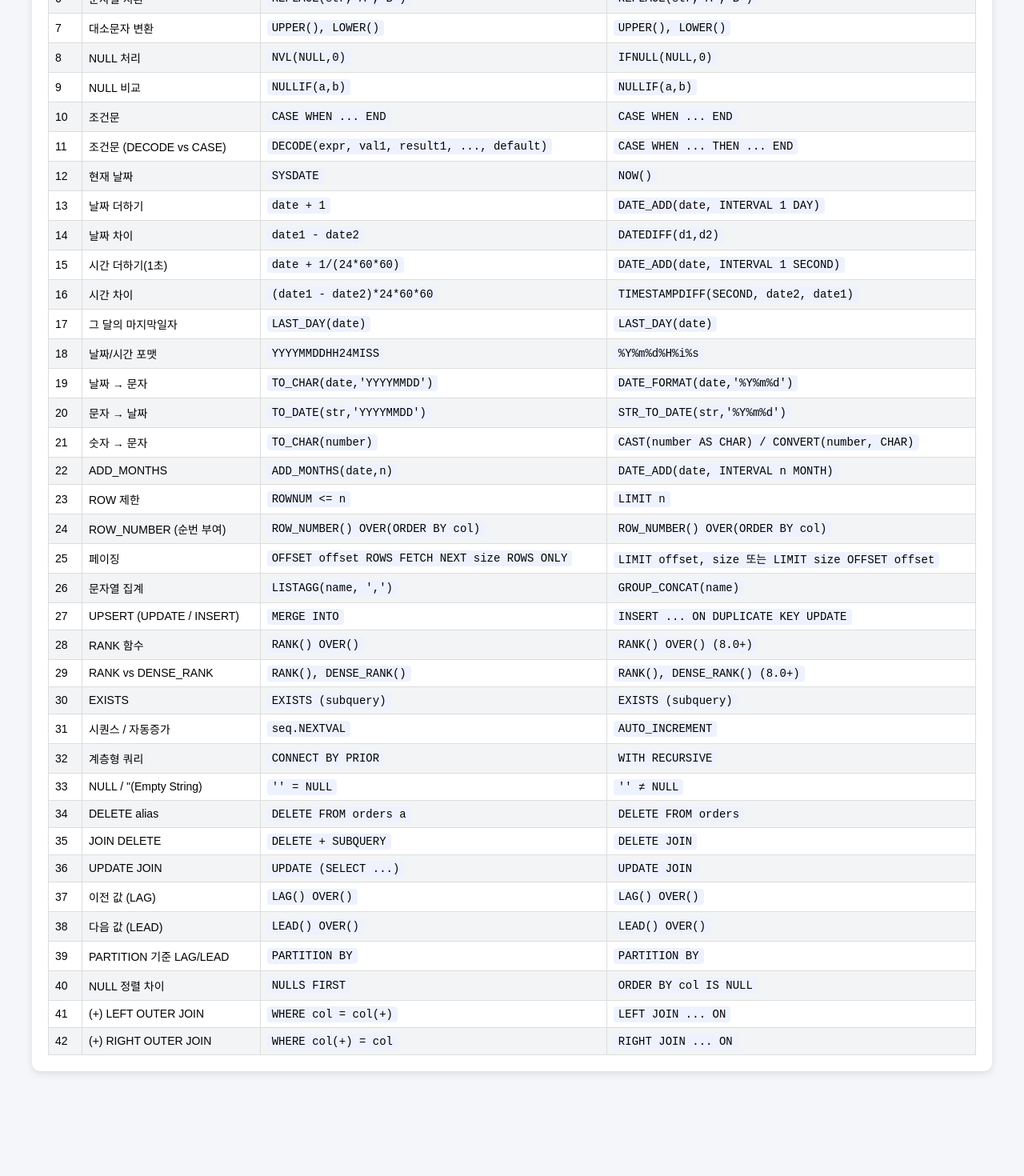
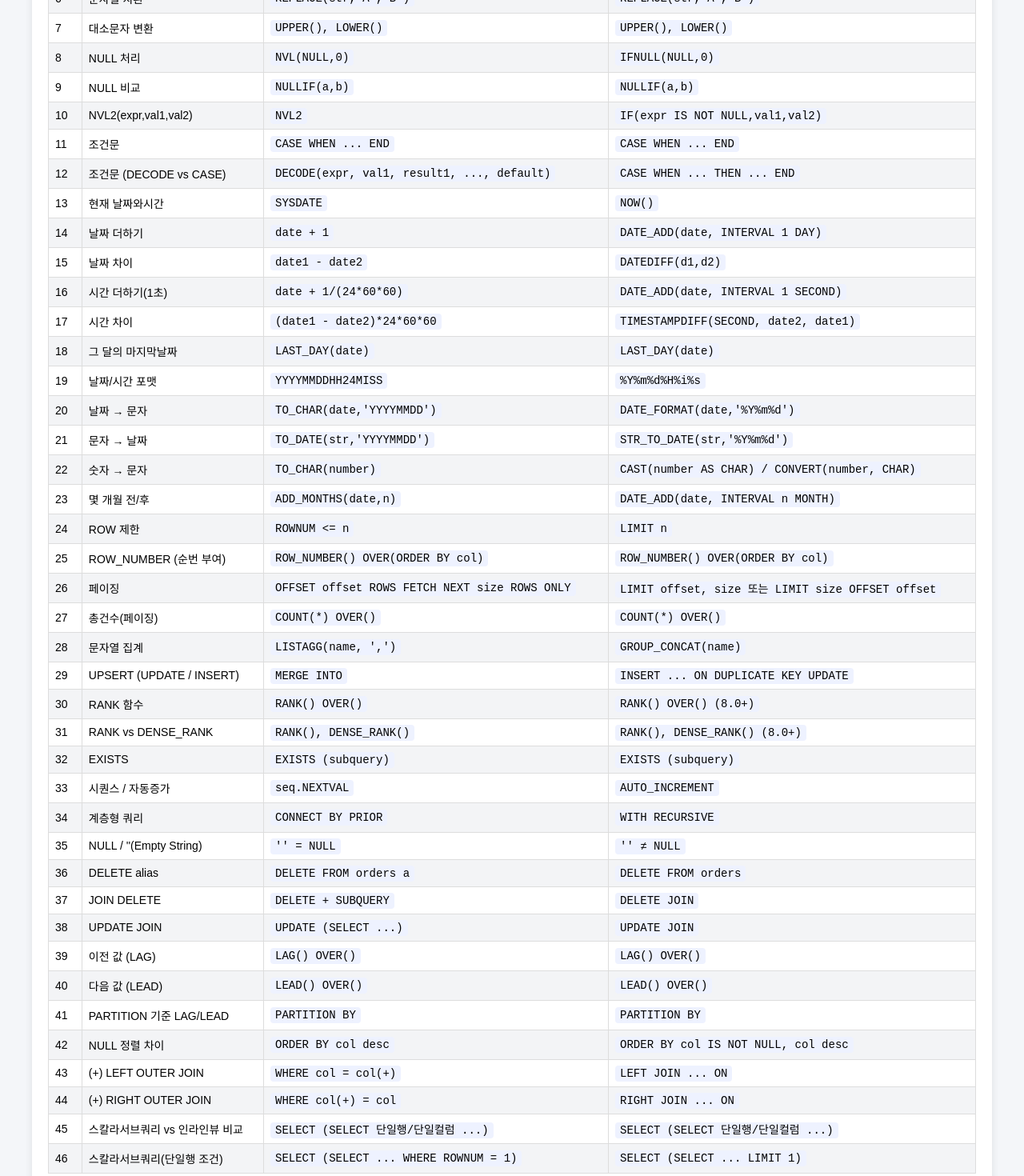
Before and after one commit to daalsoft/db-lecture-demo-react, a React (Vite) app: page /compare in a window 1280 px wide. Shown: the part 560-2030 px from the top of the page at 80% size. Before the commit the page ends 1959 px from the top, so only its background shows below. Built offline with nearby package versions, Linux system fonts and the light colour scheme.

Commit message:
DB비교갱신5

```diff
--- a/src/pages/Compare.tsx
+++ b/src/pages/Compare.tsx
@@ -102,6 +102,18 @@ SELECT IFNULL(NULL,0);`,
   },
   {
     no: 10,
+    feature: "NVL2(expr,val1,val2)",
+    oracle: "NVL2",
+    mysql: "IF(expr IS NOT NULL,val1,val2)",
+    example: `-- Oracle
+SELECT NVL2(10 > 5, 'Y', 'N') FROM dual;
+
+-- MySQL
+SELECT IF(10 > 5, 'Y', 'N');`,
+    result: `Y`
+  },
+  {
+    no: 11,
     feature: "조건문",
     oracle: "CASE WHEN ... END",
     mysql: "CASE WHEN ... END",
@@ -109,7 +121,7 @@ SELECT IFNULL(NULL,0);`,
     result: `Y`
   },
   {
-    no: 11,
+    no: 12,
     feature: "조건문 (DECODE vs CASE)",
     oracle: "DECODE(expr, val1, result1, ..., default)",
     mysql: "CASE WHEN ... THEN ... END",
@@ -136,8 +148,8 @@ CASE → 모든 DB 공통
 실무에서는 CASE 사용 권장`
   },
   {
-    no: 12,
-    feature: "현재 날짜",
+    no: 13,
+    feature: "현재 날짜와시간",
     oracle: "SYSDATE",
     mysql: "NOW()",
     example: `SELECT SYSDATE FROM dual;
@@ -145,7 +157,7 @@ SELECT NOW();`,
     result: `2026-02-14 15:30:00 (예시)`
   },
   {
-    no: 13,
+    no: 14,
     feature: "날짜 더하기",
     oracle: "date + 1",
     mysql: "DATE_ADD(date, INTERVAL 1 DAY)",
@@ -154,7 +166,7 @@ SELECT DATE_ADD(NOW(), INTERVAL 1 DAY);`,
     result: `현재 날짜 + 1일`
   },
   {
-    no: 14,
+    no: 15,
     feature: "날짜 차이",
     oracle: "date1 - date2",
     mysql: "DATEDIFF(d1,d2)",
@@ -166,7 +178,7 @@ SELECT DATEDIFF('2026-12-31','2026-01-01');`,
     result: `364`
   },
   {
-    no: 15,
+    no: 16,
     feature: "시간 더하기(1초)",
     oracle: "date + 1/(24*60*60)",
     mysql: "DATE_ADD(date, INTERVAL 1 SECOND)",
@@ -175,7 +187,7 @@ SELECT DATE_ADD(NOW(), INTERVAL 1 SECOND);`,
     result: `현재 시간 + 1초`
   },
   {
-    no: 16,
+    no: 17,
     feature: "시간 차이",
     oracle: "(date1 - date2)*24*60*60",
     mysql: "TIMESTAMPDIFF(SECOND, date2, date1)",
@@ -187,8 +199,8 @@ SELECT TIMESTAMPDIFF(SECOND, '2026-01-01 00:00:00', '2026-01-02 00:00:00');`,
     result: `86400`
   },
   {
-    no: 17,
-    feature: "그 달의 마지막일자",
+    no: 18,
+    feature: "그 달의 마지막날짜",
     oracle: "LAST_DAY(date)",
     mysql: "LAST_DAY(date)",
     example: `-- Oracle
@@ -200,7 +212,7 @@ SELECT LAST_DAY(NOW());`,
 MySQL → 그 달의 마지막일자`
   },
   {
-    no: 18,
+    no: 19,
     feature: "날짜/시간 포맷",
     oracle: "YYYYMMDDHH24MISS",
     mysql: "%Y%m%d%H%i%s",
@@ -223,7 +235,7 @@ SELECT DATE_FORMAT(NOW(),'%Y%m%d%H%i%s');`,
   `
   },
   {
-    no: 19,
+    no: 20,
     feature: "날짜 → 문자",
     oracle: "TO_CHAR(date,'YYYYMMDD')",
     mysql: "DATE_FORMAT(date,'%Y%m%d')",
@@ -236,7 +248,7 @@ SELECT DATE_FORMAT(NOW(),'%Y%m%d') AS STR_DATE;`,
   result: "Oracle은 TO_CHAR, MySQL은 DATE_FORMAT 사용"
   },
   {
-    no: 20,
+    no: 21,
     feature: "문자 → 날짜",
     oracle: "TO_DATE(str,'YYYYMMDD')",
     mysql: "STR_TO_DATE(str,'%Y%m%d')",
@@ -249,7 +261,7 @@ SELECT STR_TO_DATE('20260214','%Y%m%d') AS DATE_VAL;`,
     result: "Oracle은 TO_DATE, MySQL은 STR_TO_DATE 사용"
   },
   {
-    no: 21,
+    no: 22,
     feature: "숫자 → 문자",
     oracle: "TO_CHAR(number)",
     mysql: "CAST(number AS CHAR) / CONVERT(number, CHAR)",
@@ -265,8 +277,8 @@ SELECT CONVERT(1234, CHAR) AS STR_NUM;`,
   result: "Oracle은 TO_CHAR, MySQL은 CAST 또는 CONVERT 사용"
   },
   {
-    no: 22,
-    feature: "ADD_MONTHS",
+    no: 23,
+    feature: "몇 개월 전/후",
     oracle: "ADD_MONTHS(date,n)",
     mysql: "DATE_ADD(date, INTERVAL n MONTH)",
     example: `-- Oracle
@@ -278,7 +290,7 @@ SELECT DATE_ADD(NOW(), INTERVAL 3 MONTH) AS NEXT_MONTH;`,
   result: "Oracle은 ADD_MONTHS, MySQL은 DATE_ADD + INTERVAL 사용"
   },
   {
-    no: 23,
+    no: 24,
     feature: "ROW 제한",
     oracle: "ROWNUM <= n",
     mysql: "LIMIT n",
@@ -287,7 +299,7 @@ SELECT * FROM emp LIMIT 2;`,
     result: `상위 2행 반환`
   },
   {
-    no: 24,
+    no: 25,
     feature: "ROW_NUMBER (순번 부여)",
     oracle: "ROW_NUMBER() OVER(ORDER BY col)",
     mysql: "ROW_NUMBER() OVER(ORDER BY col)",
@@ -298,7 +310,7 @@ FROM EMP;`,
 동점이어도 고유 번호 생성`
   },
   {
-    no: 25,
+    no: 26,
     feature: "페이징",
     oracle: "OFFSET offset ROWS FETCH NEXT size ROWS ONLY",
     mysql: "LIMIT offset, size 또는 LIMIT size OFFSET offset",
@@ -308,12 +320,31 @@ OFFSET 10 ROWS           -- 10개 행을 건너뛰고 (1~10등 제외)
 FETCH NEXT 5 ROWS ONLY;  -- 다음 5개 행을 가져옴 (11~15등)
 
 -- MySQL
-SELECT * FROM emp LIMIT 10,5;
+SELECT * FROM emp LIMIT 10, 5;
 SELECT * FROM emp LIMIT 5 OFFSET 10;`,
     result: `11~15번째 행`
   },
   {
-    no: 26,
+    no: 27,
+    feature: "총건수(페이징)",
+    oracle: "COUNT(*) OVER()",
+    mysql: "COUNT(*) OVER()",
+    example: `-- ORACLE
+SELECT COUNT(*) OVER() as TOTAL_CNT, a.* FROM emp a
+WHERE dept_id = 1
+ORDER BY emp_id
+OFFSET 10 ROWS
+FETCH NEXT 5 ROWS ONLY;
+
+-- MySQL
+SELECT COUNT(*) OVER() as TOTAL_CNT, a.* FROM emp a
+WHERE dept_id = 1
+ORDER BY emp_id
+LIMIT 5 OFFSET 10;`,
+    result: `TOTAL_CNT는 페이징 처리 전 총건수, 11~15번째 행`
+  },
+  {
+    no: 28,
     feature: "문자열 집계",
     oracle: "LISTAGG(name, ',')",
     mysql: "GROUP_CONCAT(name)",
@@ -325,7 +356,7 @@ SELECT GROUP_CONCAT(name) FROM customers;`,
     result: `김철수,이영희,박민수,정수진,최지훈,한지민,오세훈,윤아름`
   },
   {
-    no: 27,
+    no: 29,
     feature: "UPSERT (UPDATE / INSERT)",
     oracle: "MERGE INTO",
     mysql: "INSERT ... ON DUPLICATE KEY UPDATE",
@@ -346,7 +377,7 @@ ON DUPLICATE KEY UPDATE name='kim2';`,
     result: `중복시 UPDATE`
   },
   {
-    no: 28,
+    no: 30,
     feature: "RANK 함수",
     oracle: "RANK() OVER()",
     mysql: "RANK() OVER() (8.0+)",
@@ -356,7 +387,7 @@ FROM emp;`,
     result: `급여 순위 계산`
   },
   {
-    no: 29,
+    no: 31,
     feature: "RANK vs DENSE_RANK",
     oracle: "RANK(), DENSE_RANK()",
     mysql: "RANK(), DENSE_RANK() (8.0+)",
@@ -368,7 +399,7 @@ FROM EMP;`,
 DENSE_RANK → 동점이어도 번호 건너뛰지 않음`
   },
   {
-    no: 30,
+    no: 32,
     feature: "EXISTS",
     oracle: "EXISTS (subquery)",
     mysql: "EXISTS (subquery)",
@@ -380,7 +411,7 @@ WHERE EXISTS (
     result: `조건 만족 시 TRUE`
   },
   {
-    no: 31,
+    no: 33,
     feature: "시퀀스 / 자동증가",
     oracle: "seq.NEXTVAL",
     mysql: "AUTO_INCREMENT",
@@ -401,7 +432,7 @@ VALUES (NOW());`,
     result: `Oracle은 시퀀스 객체 사용, MySQL은 AUTO_INCREMENT 컬럼 속성`
   },
   {
-    no: 32,
+    no: 34,
     feature: "계층형 쿼리",
     oracle: "CONNECT BY PRIOR",
     mysql: "WITH RECURSIVE",
@@ -426,7 +457,7 @@ SELECT * FROM emp_tree;`,
     result: `Oracle 전용 계층 문법, MySQL은 재귀 CTE 사용`
   },
   {
-    no: 33,
+    no: 35,
     feature: "NULL / ''(Empty String)",
     oracle: "'' = NULL",
     mysql: "'' ≠ NULL",
@@ -440,7 +471,7 @@ SELECT col, col IS NULL FROM test;`,
     result: `Oracle은 빈문자열이 NULL 처리, MySQL은 다름 (대형 이슈)`
   },
   {
-    no: 34,
+    no: 36,
     feature: "DELETE alias",
     oracle: "DELETE FROM orders a",
     mysql: "DELETE FROM orders",
@@ -454,7 +485,7 @@ WHERE status = 'REFUND';`,
     result: `단일 테이블 DELETE는 유사, alias 사용 차이`
   },
   {
-    no: 35,
+    no: 37,
     feature: "JOIN DELETE",
     oracle: "DELETE + SUBQUERY",
     mysql: "DELETE JOIN",
@@ -477,7 +508,7 @@ WHERE c.grade = 'VIP';`,
     result: `MySQL은 JOIN 직접 삭제 가능`
   },
   {
-    no: 36,
+    no: 38,
     feature: "UPDATE JOIN",
     oracle: "UPDATE (SELECT ...)",
     mysql: "UPDATE JOIN",
@@ -500,7 +531,7 @@ WHERE A.status = 'REFUND';`,
     result: `Oracle은 Inline View UPDATE, MySQL은 JOIN UPDATE 직접 지원`
   },
   {
-    no: 37,
+    no: 39,
     feature: "이전 값 (LAG)",
     oracle: "LAG() OVER()",
     mysql: "LAG() OVER()",
@@ -514,7 +545,7 @@ FROM orders;`,
     result: `Oracle / MySQL 8.0 이상 동일 지원`
   },
   {
-    no: 38,
+    no: 40,
     feature: "다음 값 (LEAD)",
     oracle: "LEAD() OVER()",
     mysql: "LEAD() OVER()",
@@ -528,7 +559,7 @@ FROM orders;`,
     result: `동일 (MySQL 8.0 이상)`
   },
   {
-    no: 39,
+    no: 41,
     feature: "PARTITION 기준 LAG/LEAD",
     oracle: "PARTITION BY",
     mysql: "PARTITION BY",
@@ -545,24 +576,24 @@ FROM orders;`,
     result: `그룹별 이전/다음 값 동일 지원`
   },
   {
-    no: 40,
+    no: 42,
     feature: "NULL 정렬 차이",
-    oracle: "NULLS FIRST",
-    mysql: "ORDER BY col IS NULL",
+    oracle: "ORDER BY col desc",
+    mysql: "ORDER BY col IS NOT NULL, col desc",
     example: `-- ORACLE
 SELECT *
 FROM orders
-ORDER BY order_amount;
+ORDER BY customer_phone DESC; -- NULL이 앞에 온다
 
 -- MYSQL
 SELECT *
 FROM orders
-ORDER BY order_amount IS NULL,
-         order_amount DESC;`,
-    result: `Oracle은 NULLS FIRST/LAST 지원, MySQL은 조건식으로 우회`
+ORDER BY customer_phone IS NOT NULL, -- 또는, case when customer_phone IS NULL then 0 else 1 end,
+         customer_phone DESC;`,
+    result: `Oracle은 NULL이 앞에 온다, MySQL은 조건식으로 우회`
   },
   {
-    no: 41,
+    no: 43,
     feature: "(+) LEFT OUTER JOIN",
     oracle: "WHERE col = col(+)",
     mysql: "LEFT JOIN ... ON",
@@ -581,7 +612,7 @@ ORDER BY c.customer_id;`,
     result: `Oracle은 (+) 연산자가 없는 쪽이 기준, MySQL은 ANSI LEFT JOIN 사용`
   },
   {
-    no: 42,
+    no: 44,
     feature: "(+) RIGHT OUTER JOIN",
     oracle: "WHERE col(+) = col",
     mysql: "RIGHT JOIN ... ON",
@@ -598,6 +629,40 @@ RIGHT JOIN customers c
   ON o.customer_id = c.customer_id
 ORDER BY c.customer_id;`,
     result: `Oracle은 (+) 연산자가 없는 쪽이 기준, MySQL은 RIGHT JOIN 명시 사용`
+  },
+  {
+    no: 45,
+    feature: "스칼라서브쿼리 vs 인라인뷰 비교",
+    oracle: "SELECT (SELECT 단일행/단일컬럼 ...)",
+    mysql: "SELECT (SELECT 단일행/단일컬럼 ...)",
+    example: `
+-- 스칼라 서브쿼리(Scalar Sebquery)
+SELECT a.dept_name, (select COUNT(*) from emp where dept_id = a.dept_id) as emp_cnt
+FROM dept a
+;
+
+-- 인라인 뷰(Inline View)
+SELECT a.dept_name, count(b.dept_id) as emp_cnt
+FROM dept a
+left join emp b on a.dept_id = b.dept_id
+group by a.dept_name;`,
+    result: `결과는 동일`
+  },
+  {
+    no: 46,
+    feature: "스칼라서브쿼리(단일행 조건)",
+    oracle: "SELECT (SELECT ... WHERE ROWNUM = 1)",
+    mysql: "SELECT (SELECT ... LIMIT 1)",
+    example: `
+-- ORACLE
+SELECT a.dept_name, (select emp_name from emp where dept_id = a.dept_id and rownum = 1) as emp_name
+FROM dept a
+;
+
+-- MySQL
+SELECT a.dept_name, (select emp_name from emp where dept_id = a.dept_id limit 1) as emp_name
+FROM dept a;`,
+    result: `결과는 동일`
   }
 ];
 
```
